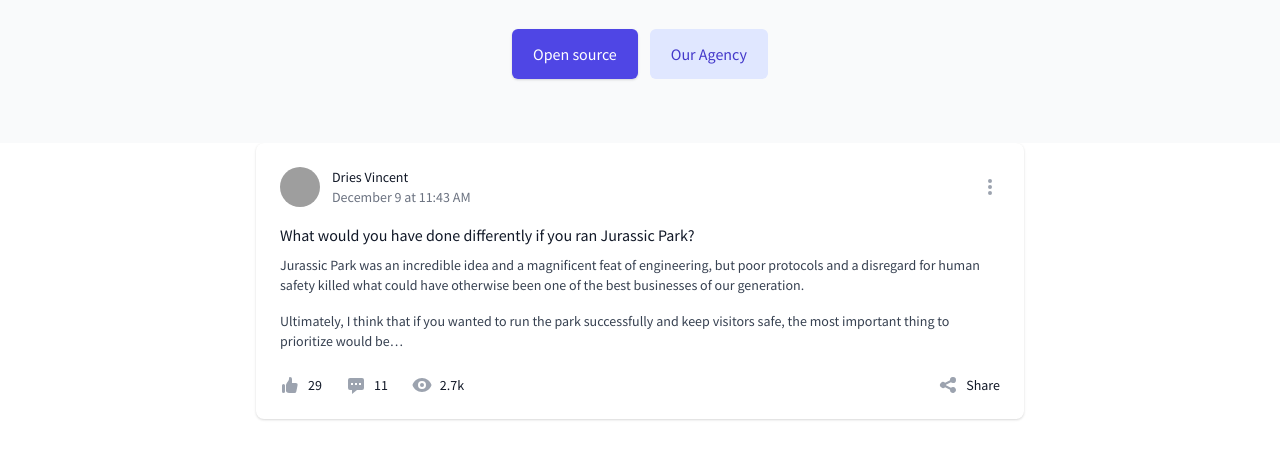
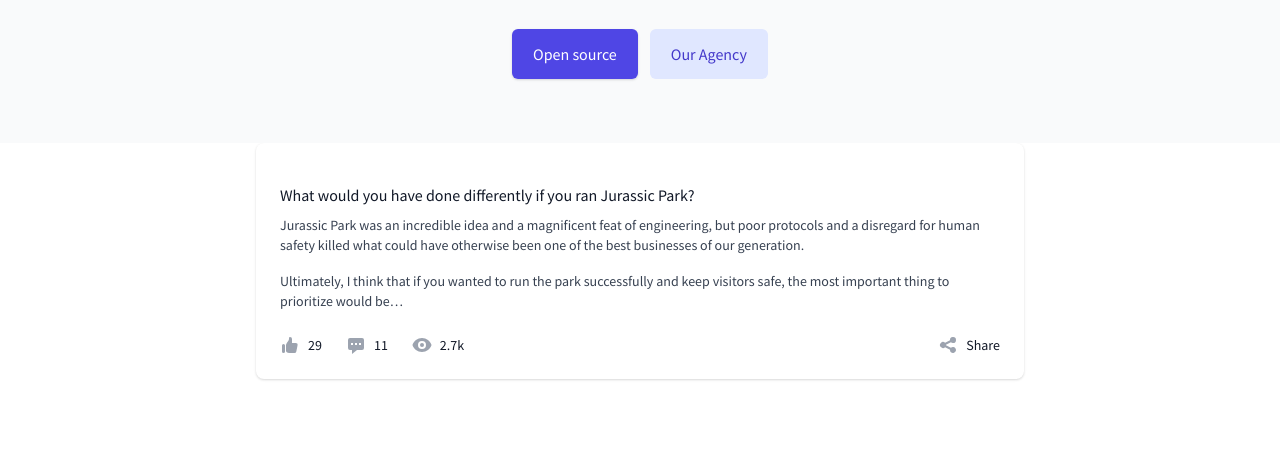
Before and after one commit to impekable/impekable.github.io, a plain HTML site: page index.html in a window 1280 px wide. Shown: the part 211-670 px from the top of the page. Drawn offline with nearby package versions, Linux system fonts and the light colour scheme; grey boxes are pictures that could not be loaded.

Commit message:
remove add

```diff
--- a/index.html
+++ b/index.html
@@ -43,12 +43,14 @@
           </p>
           <div class="mt-8 flex justify-center">
             <div class="inline-flex rounded-md shadow">
-              <a href="#" class="inline-flex items-center justify-center px-5 py-3 border border-transparent text-base font-medium rounded-md text-white bg-indigo-600 hover:bg-indigo-700">
+              <a href="#"
+                class="inline-flex items-center justify-center px-5 py-3 border border-transparent text-base font-medium rounded-md text-white bg-indigo-600 hover:bg-indigo-700">
                 Open source
               </a>
             </div>
             <div class="ml-3 inline-flex">
-              <a href="https://www.impekable.com/career" target="_blank" class="inline-flex items-center justify-center px-5 py-3 border border-transparent text-base font-medium rounded-md text-indigo-700 bg-indigo-100 hover:bg-indigo-200">
+              <a href="https://www.impekable.com/career" target="_blank"
+                class="inline-flex items-center justify-center px-5 py-3 border border-transparent text-base font-medium rounded-md text-indigo-700 bg-indigo-100 hover:bg-indigo-200">
                 Our Agency
               </a>
             </div>
@@ -61,38 +63,6 @@
       <li class="bg-white px-4 py-6 shadow sm:p-6 sm:rounded-lg">
         <article aria-labelledby="question-title-81614">
           <div>
-            <div class="flex space-x-3">
-              <div class="flex-shrink-0">
-                <img class="h-10 w-10 rounded-full"
-                  src="https://images.unsplash.com/photo-1506794778202-cad84cf45f1d?ixlib=rb-1.2.1&amp;ixid=eyJhcHBfaWQiOjEyMDd9&amp;auto=format&amp;fit=facearea&amp;facepad=2&amp;w=256&amp;h=256&amp;q=80"
-                  alt="">
-              </div>
-              <div class="min-w-0 flex-1">
-                <p class="text-sm font-medium text-gray-900">
-                  <a href="#" class="hover:underline">Dries Vincent</a>
-                </p>
-                <p class="text-sm text-gray-500">
-                  <a href="#" class="hover:underline">December 9 at 11:43 AM</a>
-                </p>
-              </div>
-              <div class="flex-shrink-0 self-center flex">
-                <div class="relative inline-block text-left">
-                  <div>
-                    <button type="button"
-                      class="-m-2 p-2 rounded-full flex items-center text-gray-400 hover:text-gray-600"
-                      id="options-menu-0" aria-expanded="false" aria-haspopup="true">
-                      <span class="sr-only">Open options</span>
-                      <!-- Heroicon name: solid/dots-vertical -->
-                      <svg class="h-5 w-5" xmlns="http://www.w3.org/2000/svg" viewBox="0 0 20 20" fill="currentColor"
-                        aria-hidden="true">
-                        <path
-                          d="M10 6a2 2 0 110-4 2 2 0 010 4zM10 12a2 2 0 110-4 2 2 0 010 4zM10 18a2 2 0 110-4 2 2 0 010 4z" />
-                      </svg>
-                    </button>
-                  </div>
-                </div>
-              </div>
-            </div>
             <h2 id="question-title-81614" class="mt-4 text-base font-medium text-gray-900">
               What would you have done differently if you ran Jurassic Park?
             </h2>
```
